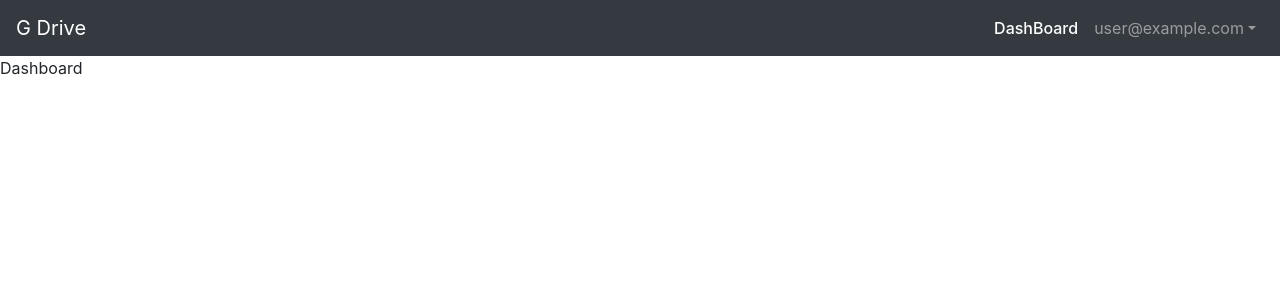
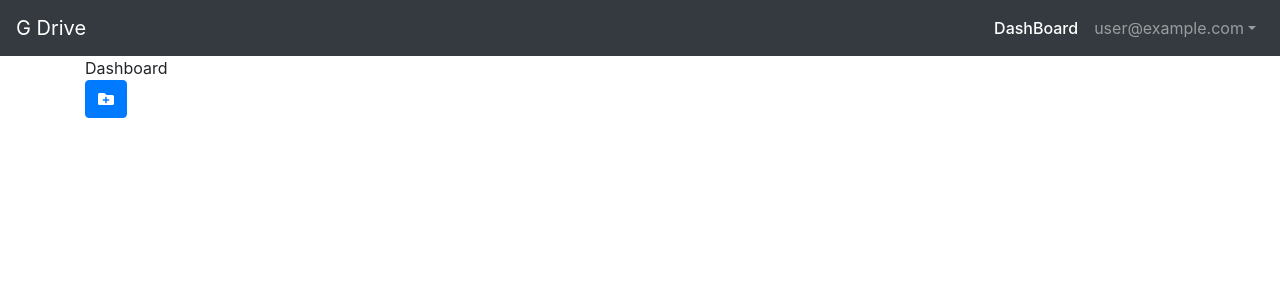
Before and after one commit to Petertran198/Google-Drive, a React (Create React App) app: page / in a window 1280 px wide. Shown: the top 300 px of the page. Built offline with nearby package versions, Linux system fonts and the light colour scheme; no server answers; sample sign-in values are in the browser's storage.

Commit message:
Added font-awesome lib and made AddFolderComponent

```diff
--- a/package.json
+++ b/package.json
@@ -3,6 +3,9 @@
     "version": "0.1.0",
     "private": true,
     "dependencies": {
+        "@fortawesome/fontawesome-svg-core": "^1.2.35",
+        "@fortawesome/free-solid-svg-icons": "^5.15.3",
+        "@fortawesome/react-fontawesome": "^0.1.14",
         "@testing-library/jest-dom": "^5.11.4",
         "@testing-library/react": "^11.1.0",
         "@testing-library/user-event": "^12.1.10",
--- a/src/App.js
+++ b/src/App.js
@@ -1,5 +1,4 @@
 import React from 'react';
-import { Container } from 'react-bootstrap';
 // remember npm install react-router-dom
 import { Switch } from 'react-router-dom';
 import PublicRoute from './route/PublicRoute';
--- a/src/components/auth/UpdateProfile.jsx
+++ b/src/components/auth/UpdateProfile.jsx
@@ -15,7 +15,7 @@ export default function UpdateProfile() {
     // ref to update password if needed
     const newPasswordRef = useRef();
     const newPasswordConfirmRef = useRef();
-    const { updateEmail, updatePassword, currentUser, reAuthUser } = useAuth();
+    const { updateEmail, updatePassword, currentUser } = useAuth();
     const history = useHistory();
     const handleUpdate = async (e) => {
         // Reset config & Prevent refresh
--- /dev/null
+++ b/src/components/google-drive/AddFolderButton.jsx
@@ -0,0 +1,33 @@
+import React, { useState } from 'react';
+import { Button, Modal } from 'react-bootstrap';
+// To import font awesome
+import { FontAwesomeIcon } from '@fortawesome/react-fontawesome';
+//Import icon
+import { faFolderPlus } from '@fortawesome/free-solid-svg-icons';
+export default function AddFolderButton() {
+    // In charge of showing modal
+    const [showModal, setShowModal] = useState(false);
+    const closeModal = () => setShowModal(false);
+    const openModal = () => setShowModal(true);
+
+    return (
+        <>
+            <Button variant='primary' onClick={openModal}>
+                <FontAwesomeIcon icon={faFolderPlus} />{' '}
+            </Button>
+
+            <Modal showModal={showModal} onHide={closeModal}>
+                <Modal.Header closeButton></Modal.Header>
+                <Modal.Body>Woohoo, you're reading this text in a modal!</Modal.Body>
+                <Modal.Footer>
+                    <Button variant='danger' onClick={closeModal}>
+                        Close
+                    </Button>
+                    <Button variant='success' onClick={closeModal}>
+                        Save Changes
+                    </Button>
+                </Modal.Footer>
+            </Modal>
+        </>
+    );
+}
--- a/src/components/google-drive/Dashboard.jsx
+++ b/src/components/google-drive/Dashboard.jsx
@@ -1,5 +1,11 @@
 import React from 'react';
-
+import { Container } from 'react-bootstrap';
+import AddFolderButton from './AddFolderButton';
 export default function Dashboard() {
-    return <div>Dashboard</div>;
+    return (
+        <Container>
+            Dashboard <br />
+            <AddFolderButton />
+        </Container>
+    );
 }
```
Also changed, not shown: 1 other file (tests, documents, lock files or other folders).
